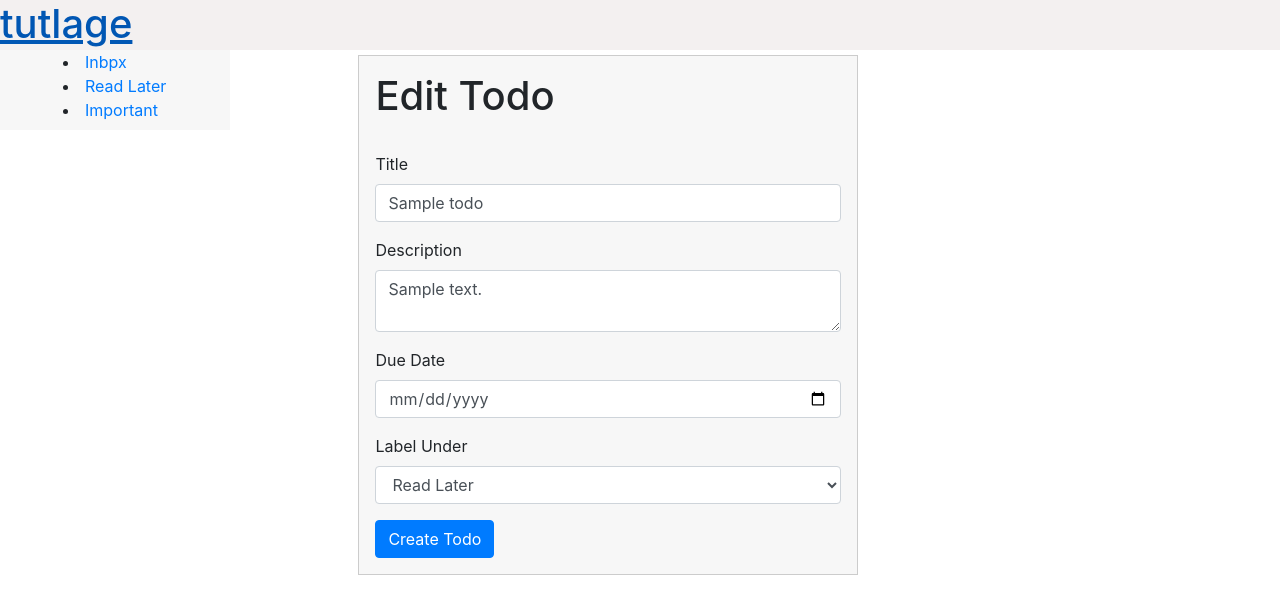
After one commit to hak055/php-practise, a PHP site: page /edit.php in a window 1280 px wide. The commit adds this page. Shown: the top 614 px of the page. Run offline with PHP 8.4, Linux system fonts and the light colour scheme; the visitor is signed in with stand-in values (Sample User, id 1); tables that the repository leaves empty or names only in its code hold one stand-in row (values such as "Sample post").

Commit message:
come code in edit page

```diff
--- a/classes/class.ManageTodo.php
+++ b/classes/class.ManageTodo.php
@@ -41,4 +41,18 @@ class ManageTodo{
 		}
 		return $result;
 	}
+
+	public function editTodo($username,$id,$values)
+	{
+		//
+	}
+
+	public function showTodo($username,$id)
+	{
+		$query = $this->link->query("SELECT * FROM todo WHERE username = '$username' AND id = '$id'");
+
+		$result = $query->fetchAll();
+
+		return $result;
+	}
 }
--- /dev/null
+++ b/edit.php
@@ -0,0 +1,44 @@
+<?php
+	include_once ('statics/header.php');
+	include_once ('libs/list_todo.php');
+?>
+
+<div id="mainContent">
+
+		<form class="form p-3" action="add_news.php" method="post">
+			<?php foreach($list_todo as $elem) {?>
+			<div class="form-group">
+		    	<label><h1>Edit Todo</h1></label>
+		    </div>
+
+			<div class="form-group">
+				<label>Title</label>
+				<input type="text" class="form-control" name="title" id="title" value="<?=$elem['title'];?>">
+			</div>
+
+			<div class="form-group">
+				<label>Description</label>
+				<textarea name="description" class="form-control"><?=$elem['description'];?></textarea>
+			</div>
+
+			<div class="form-group">
+				<label>Due Date</label>
+				<input type="date" name="due_date" class="form-control" id="due_date" value="<?=$elem['due_date'];?>">
+			</div>
+
+			<div class="form-group">
+				<label>Label Under</label>
+				<select name="label" class="form-control" id="lable_under">
+					<option value="">Select</option>
+					<option value="Inbox" <?= ($elem['status'] == "Inbox") ? 'selected = "selected"' : '' ;?>>Inbox</option>
+					<option value="Read_Later" <?= ($elem['status'] == "Read_Later") ? 'selected = "selected"' : '' ;?>>Read Later</option>
+					<option value="Important" <?= ($elem['status'] == "Important") ? 'selected = "selected"' : '' ;?>>Important</option>
+				</select>
+			</div>
+			<?php }?>
+			<button type="submit" name="create_todo" class="btn btn-primary" id="create_todo">Create Todo</button>
+		</form>
+</div>
+
+</body>
+</html>
--- a/index.php
+++ b/index.php
@@ -53,7 +53,9 @@
 									  </div></td>';
 
 
-								      echo '<td>edit|delete</td>';
+								      echo '<td><a href="edit.php?edit_id='.$value['id'].'">edit</a>|
+								      <a href="?delete='.$value['id'].'">delete</a>
+								      </td>';
 								      echo '<tr>';
 							    }
 						}
--- a/libs/list_todo.php
+++ b/libs/list_todo.php
@@ -6,15 +6,24 @@ include_once('session.php');
 
 $init = new ManageTodo();
 
+	if(isset($_GET['edit_id']))
+	{
+		$edit_id = $_GET['edit_id'];
 
+		$list_todo = $init->showTodo($session_name,$edit_id);
+
+		return $list_todo;
+	}
+	else{
 			if(isset($_GET['label']))
 			{
 				$status = $_GET['label'];
 				$list_todo = $init->ListTodo($session_name,$status);
+				return $list_todo;
 			}
 			else
 			{
 				$list_todo = $init->ListTodo($session_name);
+				return $list_todo;
 			}
-
-return $list_todo;
+		}
--- a/statics/header.php
+++ b/statics/header.php
@@ -10,7 +10,7 @@
 	<title></title>
 </head>
 <body>
-	<div class="brand" style="width: 100%;background: #F3F0F0;height: 50px;"><h1>tutlage</h1></div>
+	<div class="brand" style="width: 100%;background: #F3F0F0;height: 50px;"><a href="/"><h1>tutlage</h1></a></div>
 
 
 			<div id="sidebar">
```
Lines whose indentation alone changed are shown as unchanged.
